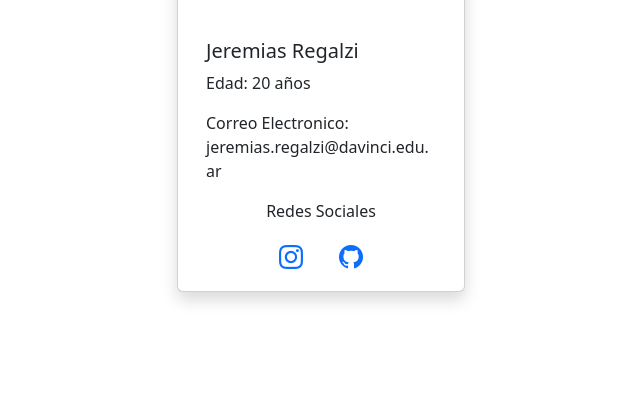
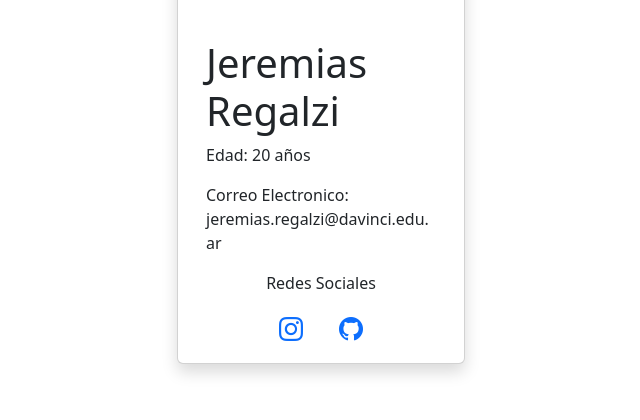
Before and after one commit to jereregalzi/DWM3BV-REGALZI-PARCIAL_1, a PHP site: page /datos.php in a window 1280 px wide. Shown: the part 303-723 px from the top of the page, without its empty margins (319-959 px from the left). Run offline with PHP 8.4, Linux system fonts and the light colour scheme; some libraries are stand-ins or nearby versions.

Commit message:
sitio actualizado

```diff
--- a/php/datos.php
+++ b/php/datos.php
@@ -23,7 +23,7 @@
             </figure>
 
             <div class="card-body">
-                <h5 class="card-title bs-3">Jeremias Regalzi</h5>
+                <h1 class="card-title bs-3">Jeremias Regalzi</h1>
 
                     <p>Edad: 20 años</p>
                     <p>Correo Electronico: jeremias.regalzi@davinci.edu.ar</p>
--- a/php/index.php
+++ b/php/index.php
@@ -8,7 +8,6 @@
   <link href="https://cdn.jsdelivr.net/npm/bootstrap@5.2.1/dist/css/bootstrap.min.css" rel="stylesheet" />
   <link rel="stylesheet" href="https://cdn.jsdelivr.net/npm/bootstrap-icons@1.9.1/font/bootstrap-icons.css" />
   <link rel="stylesheet" href="../styles.css" />
-  <!-- <script src="scripts/script.js" defer></script> -->
   <script src="https://cdn.jsdelivr.net/npm/bootstrap@5.2.1/dist/js/bootstrap.bundle.min.js" defer></script>
   <title>RC Shoes</title>
 </head>
--- a/php/tienda.php
+++ b/php/tienda.php
@@ -19,7 +19,7 @@
     ?>
 
 <section id="catalogo" class="container-fluid my-5">
-  <h2 class="text-center py-4 display-4"><a id="tienda">Tienda</a></h2>
+  <h1 class="text-center py-4 display-4"><a id="tienda">Tienda</a></h1>
 
   <?php
     include 'productos.php';
```
Also changed, not shown: php/procesar_contacto.php (+3 -6 lines).
